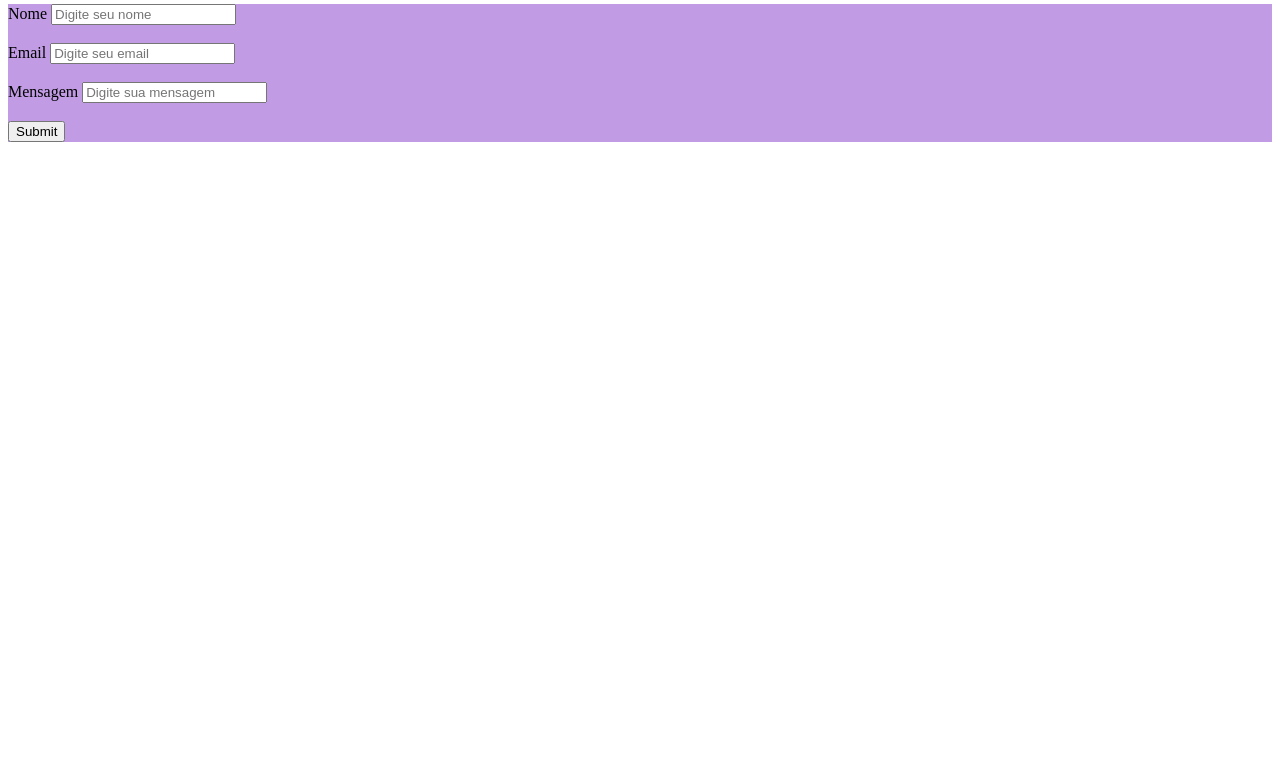
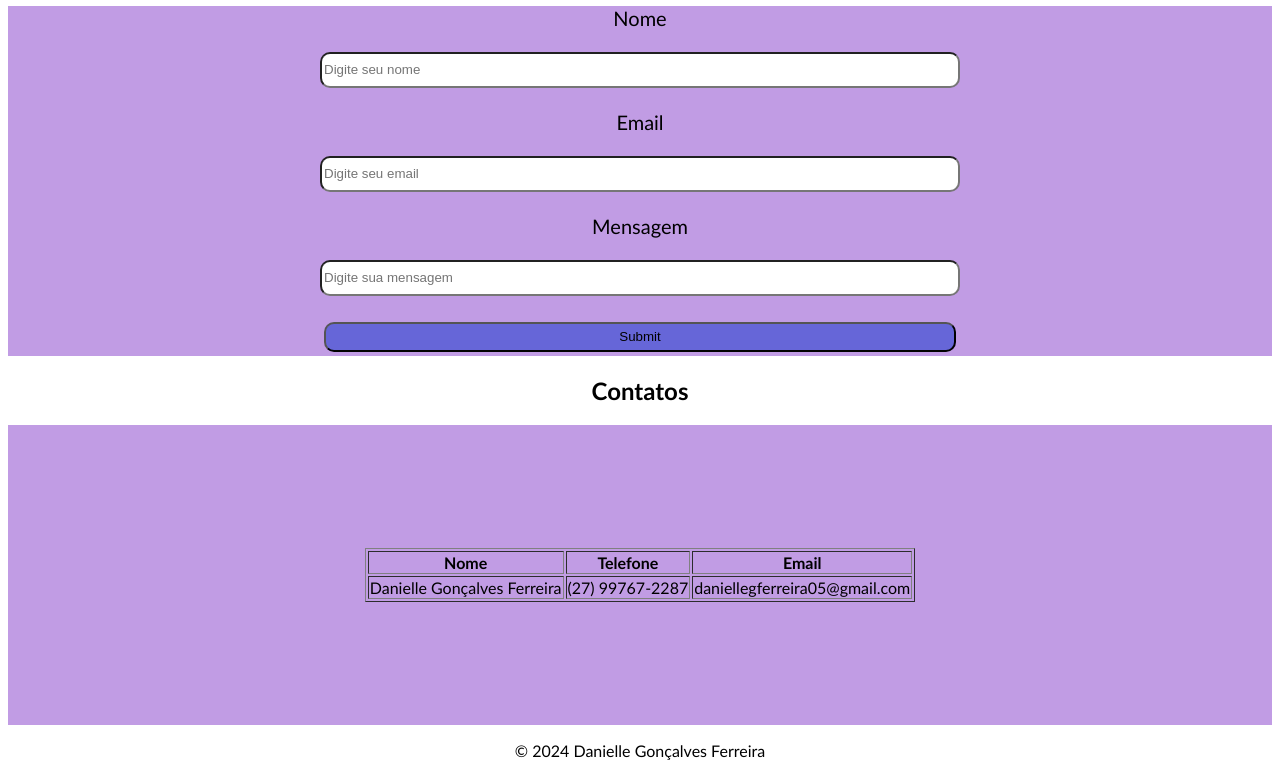
Before and after one commit to daniferreira05/Aula-CC1Mb-2, a plain HTML site: page index.html in a window 1280 px wide. Shown: the part 76-852 px from the top of the page. Before the commit the page ends 800 px from the top, so only its background shows below. Drawn offline with Linux system fonts and the light colour scheme.

Commit message:
Add files via upload

```diff
--- a/index.css
+++ b/index.css
@@ -1,4 +1,55 @@
-section {
- background-color: rgb(193, 156, 228);
+body {
+    text-align: center;
+    font-family: 'Gill Sans', 'Gill Sans MT', Calibri, 'Trebuchet MS', sans-serif;
 
 }
+
+section {
+    width: 100%;
+    height: 350px;
+    background-color: rgb(193, 156, 228);
+    display:inline-flex;
+    flex-direction: column;
+    align-items: center;
+    justify-content:space-between;
+
+
+}
+
+label{
+    font-family:'Gill Sans', 'Gill Sans MT', Calibri, 'Trebuchet MS', sans-serif;
+    font-size: 20px;
+
+}
+
+input{
+    width: 50%;
+    height: 30px;
+    margin: 4px;
+    border-radius: 10px;
+}
+input[ type= "submit"]{
+    background-color: rgb(102, 102, 216);
+}
+
+.tabela{
+    width: 100%;
+    height: 300px;
+    display: flex;
+    align-items: center;
+     justify-content:center;
+
+
+}
+s-table{
+    border-bottom: 1px solid rgb(92, 33, 92);
+    border-color: black;
+    border-radius: 5px;
+
+}
+footer{
+    background-color: black;
+}
+.roda{
+    background-color: white;
+}
--- a/index.html
+++ b/index.html
@@ -11,27 +11,49 @@
 <body>
     <h1> Formulário Danielle</h1>
     <section>
-        <div>
+
         <label for="nome">Nome</label>
         <input type="nome" name="nome
          id = " email placeholder="Digite seu nome">
-        </div>
-        <br>
-        <div>
+
         <label for="email">Email</label>
         <input type="email" name="email
          id = " email placeholder="Digite seu email">
-        </div>
-        <br>
-        <div>
+
         <label for="mensagem">Mensagem</label>
         <input type="mensagem" name="mensagem
          id = " email placeholder="Digite sua mensagem">
+
+
+        <input type="submit">
+    </section>
+
+    <h2>Contatos</h2>
+    <section class="tabela">
+         <table border="1">
+        <thead>
+            <th>Nome</th>
+            <th>Telefone</th>
+            <th>Email</th>
+        </thead>
+
+        <tbody>
+            <tr>
+                <td>Danielle Gonçalves Ferreira</td>
+                <td>(27) 99767-2287</td>
+                <td>daniellegferreira05@gmail.com</td>
+
+            </tr>
+        </tbody>
+    </table>
+</section>
+
+<footer>
+    <div class="roda">
+        <p>&copy; 2024 Danielle Gonçalves Ferreira </p>
     </div>
-        <br>
-        <input type="submit">
 
-    </section>
+</footer>
 
 
 </body>
```
Lines whose indentation alone changed are shown as unchanged.
